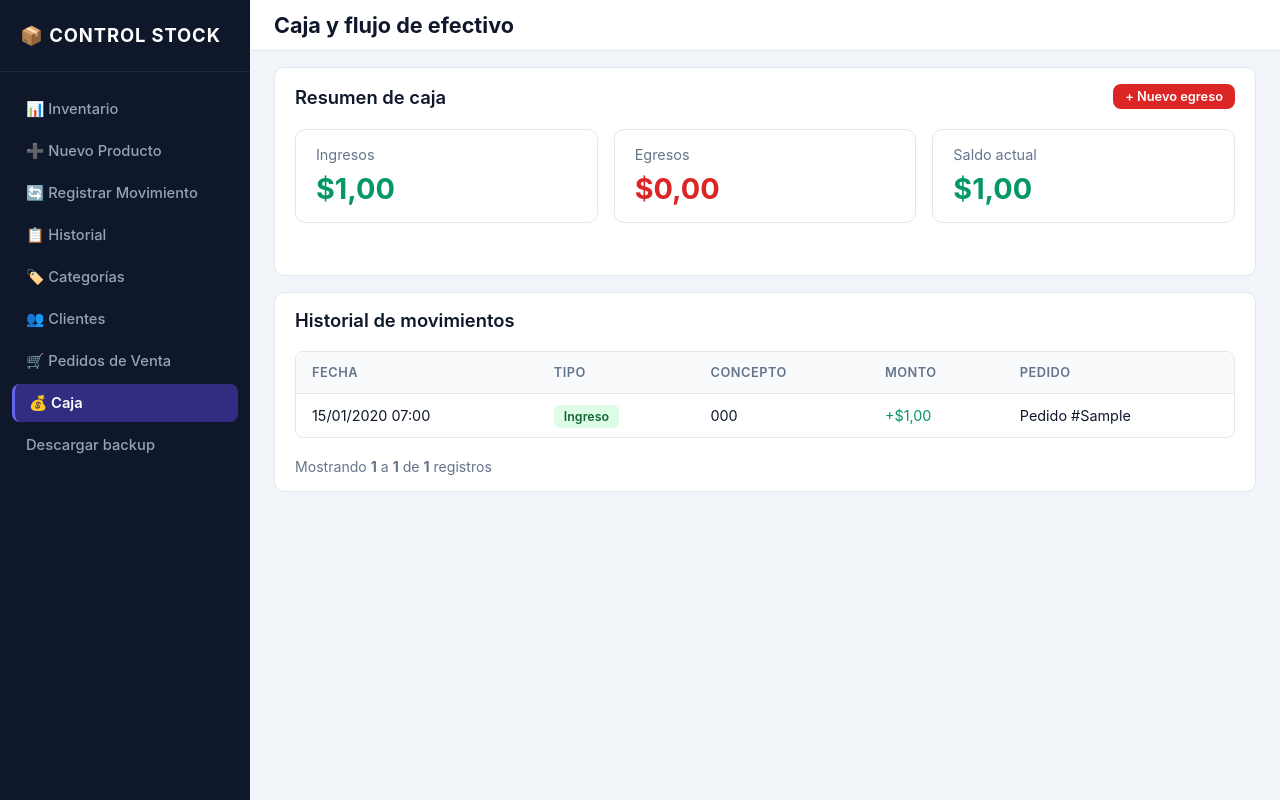
After one commit to lautaro0811-sketch/gestion-de-stock, a Django app: page /caja/ in a window 1280 px wide. The commit adds this page. Run offline with Django 5.2, Linux system fonts and the light colour scheme; tables that the repository leaves empty hold one stand-in row (values such as "Sample post").

Commit message:
implementacion feature/010-caja, modelos, vistas y test

```diff
--- a/inventario/models.py
+++ b/inventario/models.py
@@ -314,3 +314,43 @@ class PedidoItem(models.Model):
     @property
     def subtotal(self):
         return self.cantidad * self.precio_unitario
+
+
+class MovimientoCaja(models.Model):
+    class TipoMovimientoCaja(models.TextChoices):
+        INGRESO = "INGRESO", "Ingreso"
+        EGRESO = "EGRESO", "Egreso"
+
+    fecha = models.DateTimeField(default=timezone.now, verbose_name="Fecha")
+    tipo = models.CharField(
+        max_length=10,
+        choices=TipoMovimientoCaja.choices,
+        verbose_name="Tipo",
+    )
+    monto = models.DecimalField(
+        max_digits=12,
+        decimal_places=2,
+        validators=[MinValueValidator(Decimal("0.01"))],
+        verbose_name="Monto",
+    )
+    concepto = models.CharField(
+        max_length=255,
+        verbose_name="Concepto",
+    )
+    pedido = models.ForeignKey(
+        Pedido,
+        on_delete=models.SET_NULL,
+        null=True,
+        blank=True,
+        related_name="movimientos_caja",
+        verbose_name="Pedido",
+    )
+
+    class Meta:
+        verbose_name = "Movimiento de Caja"
+        verbose_name_plural = "Movimientos de Caja"
+        ordering = ["-fecha", "-id"]
+
+    def __str__(self):
+        signo = "+" if self.tipo == self.TipoMovimientoCaja.INGRESO else "-"
+        return f"{signo}${self.monto} - {self.concepto} ({self.fecha.strftime('%d/%m/%Y %H:%M')})"
--- a/inventario/urls.py
+++ b/inventario/urls.py
@@ -19,4 +19,6 @@ urlpatterns = [
     path("movimientos/nuevo/", views.movimiento_crear, name="movimiento_crear"),
     path("backup/", views.descargar_backup, name="descargar_backup"),
     path("exportar/", views.export_csv, name="export_csv"),
+    path("caja/", views.caja_dashboard, name="caja_dashboard"),
+    path("caja/egreso/", views.caja_egreso_crear, name="caja_egreso_crear"),
 ]
--- a/inventario/views.py
+++ b/inventario/views.py
@@ -9,7 +9,7 @@ from django.contrib.staticfiles import finders
 from django.core.exceptions import ValidationError
 from django.core.paginator import Paginator
 from django.db import connection, transaction
-from django.db.models import F, Q, Count
+from django.db.models import F, Q, Count, Sum
 from django.http import FileResponse, HttpResponse
 from django.shortcuts import get_object_or_404, redirect, render
 from django.template.loader import render_to_string
@@ -19,18 +19,20 @@ from xhtml2pdf import pisa
 from .forms import (
     CategoriaForm,
     ClienteForm,
+    EgresoCajaForm,
     ItemPedidoFormSet,
     MovimientoUnificadoForm,
     PedidoForm,
     ProductoCrearForm,
     ProductoEditarForm,
 )
-from .models import Categoria, Cliente, Movimiento, Pedido, PedidoItem, Producto
+from .models import Categoria, Cliente, Movimiento, MovimientoCaja, Pedido, PedidoItem, Producto
 
 from .services import (
     cancelar_pedido,
     crear_pedido,
     registrar_ajuste,
+    registrar_egreso_caja,
     registrar_entrada,
     registrar_salida,
 )
@@ -566,3 +568,60 @@ def export_csv(request):
             estado,
         ])
     return response
+
+
+# --- CAJA ---
+def caja_dashboard(request):
+    """Dashboard de caja con saldo calculado dinámicamente."""
+    from decimal import Decimal
+
+    agregados = MovimientoCaja.objects.aggregate(
+        total_ingresos=Sum("monto", filter=Q(tipo="INGRESO")),
+        total_egresos=Sum("monto", filter=Q(tipo="EGRESO")),
+    )
+
+    total_ingresos = agregados["total_ingresos"] or Decimal("0.00")
+    total_egresos = agregados["total_egresos"] or Decimal("0.00")
+    saldo = total_ingresos - total_egresos
+
+    movimientos = MovimientoCaja.objects.select_related("pedido").all()
+
+    paginator = Paginator(movimientos, 20)
+    page_number = request.GET.get("page")
+    page_obj = paginator.get_page(page_number)
+
+    return render(
+        request,
+        "inventario/caja_dashboard.html",
+        {
+            "total_ingresos": total_ingresos,
+            "total_egresos": total_egresos,
+            "saldo": saldo,
+            "movimientos": page_obj,
+            "page_obj": page_obj,
+        },
+    )
+
+
+def caja_egreso_crear(request):
+    """Registra un egreso manual de caja."""
+    if request.method == "POST":
+        form = EgresoCajaForm(request.POST)
+        if form.is_valid():
+            monto = form.cleaned_data["monto"]
+            concepto = form.cleaned_data["concepto"]
+            try:
+                registrar_egreso_caja(monto=monto, concepto=concepto)
+                messages.success(request, f"Egreso de ${monto} registrado correctamente: {concepto}")
+                return redirect("caja_dashboard")
+            except ValidationError as e:
+                err_msg = e.message if hasattr(e, "message") else ", ".join(e.messages)
+                messages.error(request, err_msg)
+    else:
+        form = EgresoCajaForm()
+
+    return render(
+        request,
+        "inventario/caja_egreso_form.html",
+        {"form": form},
+    )
--- a/static/css/style.css
+++ b/static/css/style.css
@@ -413,6 +413,21 @@ tr.row-normal     { background-color: var(--color-row-normal-bg); }
 .text-danger { color: var(--color-danger); }
 .text-success { color: var(--color-success); }
 .text-muted-aux { color: var(--color-text-muted); margin: 0 4px; }
+.text-right { text-align: right; }
+
+/* Cuadrícula de resumen (ej. dashboard de caja) */
+.summary-grid {
+    display: grid;
+    grid-template-columns: repeat(auto-fit, minmax(220px, 1fr));
+    gap: 16px;
+    margin-bottom: 20px;
+}
+
+.saldo-valor {
+    font-size: 1.8rem;
+    font-weight: 700;
+    margin-top: 8px;
+}
 
 /* Utility class for table link styling */
 .table-link {
--- a/templates/base.html
+++ b/templates/base.html
@@ -36,6 +36,9 @@
                 <a href="{% url 'pedido_list' %}" class="sidebar-link {% if 'pedido' in request.resolver_match.url_name %}active{% endif %}">
                     🛒 Pedidos de Venta
                 </a>
+                <a href="{% url 'caja_dashboard' %}" class="sidebar-link {% if request.resolver_match.url_name == 'caja_dashboard' or request.resolver_match.url_name == 'caja_egreso_crear' %}active{% endif %}">
+                    💰 Caja
+                </a>
                 <a href="{% url 'descargar_backup' %}" class="sidebar-link">
                     Descargar backup
                 </a>
--- /dev/null
+++ b/templates/inventario/caja_dashboard.html
@@ -0,0 +1,80 @@
+{% extends 'base.html' %}
+
+{% block title %}Caja{% endblock %}
+{% block topbar_title %}Caja y flujo de efectivo{% endblock %}
+
+{% block content %}
+<div class="card">
+    <div class="card-header-flex">
+        <h2 class="card-title">Resumen de caja</h2>
+        <div class="action-bar">
+            <a href="{% url 'caja_egreso_crear' %}" class="btn btn-danger btn-sm">+ Nuevo egreso</a>
+        </div>
+    </div>
+
+    <div class="summary-grid">
+        <div class="card">
+            <div class="text-muted">Ingresos</div>
+            <div class="saldo-valor text-success">${{ total_ingresos|floatformat:2 }}</div>
+        </div>
+
+        <div class="card">
+            <div class="text-muted">Egresos</div>
+            <div class="saldo-valor text-danger">${{ total_egresos|floatformat:2 }}</div>
+        </div>
+
+        <div class="card">
+            <div class="text-muted">Saldo actual</div>
+            <div class="saldo-valor {% if saldo < 0 %}text-danger{% else %}text-success{% endif %}">${{ saldo|floatformat:2 }}</div>
+        </div>
+    </div>
+</div>
+
+<div class="card">
+    <div class="card-header-flex">
+        <h2 class="card-title">Historial de movimientos</h2>
+    </div>
+
+    {% if movimientos %}
+        <div class="table-responsive">
+            <table>
+                <thead>
+                    <tr>
+                        <th>Fecha</th>
+                        <th>Tipo</th>
+                        <th>Concepto</th>
+                        <th>Monto</th>
+                        <th>Pedido</th>
+                    </tr>
+                </thead>
+                <tbody>
+                    {% for movimiento in movimientos %}
+                        <tr>
+                            <td>{{ movimiento.fecha|date:"d/m/Y H:i" }}</td>
+                            <td>
+                                <span class="badge {% if movimiento.tipo == 'INGRESO' %}badge-success{% else %}badge-danger{% endif %}">
+                                    {{ movimiento.get_tipo_display }}
+                                </span>
+                            </td>
+                            <td>{{ movimiento.concepto }}</td>
+                            <td class="{% if movimiento.tipo == 'INGRESO' %}text-success{% else %}text-danger{% endif %}">
+                                {% if movimiento.tipo == 'INGRESO' %}+{% else %}-{% endif %}${{ movimiento.monto|floatformat:2 }}
+                            </td>
+                            <td>
+                                {% if movimiento.pedido %}
+                                    Pedido #{{ movimiento.pedido.numero_operacion }}
+                                {% else %}
+                                    -
+                                {% endif %}
+                            </td>
+                        </tr>
+                    {% endfor %}
+                </tbody>
+            </table>
+        </div>
+        {% include 'inventario/includes/pagination.html' with page_obj=page_obj %}
+    {% else %}
+        <div class="empty-row">Todavía no hay movimientos de caja registrados.</div>
+    {% endif %}
+</div>
+{% endblock %}
```
Also changed, not shown: inventario/forms.py (+30 -1 lines), inventario/services.py (+60 -1 lines), inventario/tests.py (+84 -0 lines), spec/constitution/roadmap.md (+2 -1 lines), spec/features/010-caja/plan.md (added, +32 -0 lines), spec/features/010-caja/spec.md (added, +29 -0 lines), spec/features/010-caja/tasks.md (added, +18 -0 lines), templates/inventario/caja_egreso_form.html (added, +46 -0 lines), inventario/migrations/0010_crear_movimientocaja.py (added).
